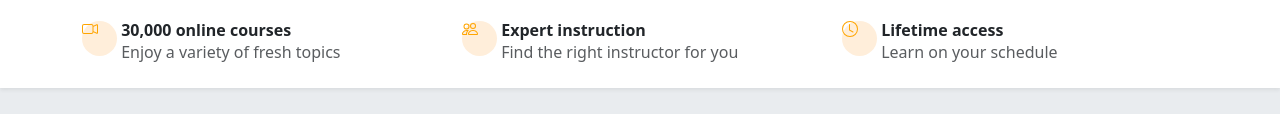
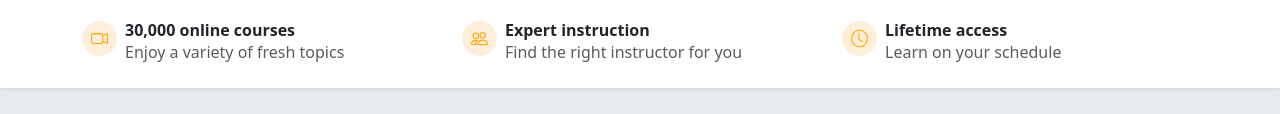
Before and after one commit to AdrianaGaglio/U2-W2-D4-Sass-Bootstrap, a plain HTML site: page index.html in a window 1280 px wide. Shown: the part 462-576 px from the top of the page. Drawn offline with nearby package versions, Linux system fonts and the light colour scheme.

Commit message:
update styles

```diff
--- a/index.html
+++ b/index.html
@@ -71,29 +71,29 @@
       <section class="features py-4 shadow-sm bg-body">
         <div class="container">
           <div class="row">
-            <div class="col">
-              <div class="d-inline-block rounded-circle text-center">
-                <img src="./assets/imgs/video.svg" alt="video icon" />
+            <div class="col d-flex">
+              <div class="rounded-circle text-center d-flex">
+                <img class="w-50" src="./assets/imgs/video.svg" alt="video icon" />
               </div>
-              <div class="d-inline-block feature">
+              <div class="feature ps-2">
                 <h4 class="h6 fw-bold mb-0">30,000 online courses</h4>
                 <p class="text-opacity-50 text-body-secondary mb-0">Enjoy a variety of fresh topics</p>
               </div>
             </div>
-            <div class="col">
-              <div class="d-inline-block rounded-circle text-center">
-                <img src="./assets/imgs/users.svg" alt="user icon" />
+            <div class="col d-flex">
+              <div class="rounded-circle text-center d-flex">
+                <img class="w-50" src="./assets/imgs/users.svg" alt="user icon" />
               </div>
-              <div class="d-inline-block feature">
+              <div class="feature ps-2">
                 <h4 class="h6 fw-bold mb-0">Expert instruction</h4>
                 <p class="text-opacity-50 text-body-secondary mb-0">Find the right instructor for you</p>
               </div>
             </div>
-            <div class="col">
-              <div class="d-inline-block rounded-circle text-center">
-                <img src="./assets/imgs/clock.svg" alt="clock icon" />
+            <div class="col d-flex">
+              <div class="rounded-circle text-center d-flex">
+                <img class="w-50" src="./assets/imgs/clock.svg" alt="clock icon" />
               </div>
-              <div class="d-inline-block feature">
+              <div class="feature ps-2">
                 <h4 class="h6 fw-bold mb-0">Lifetime access</h4>
                 <p class="text-opacity-50 text-body-secondary mb-0">Learn on your schedule</p>
               </div>
--- a/scss/partials/_main.scss
+++ b/scss/partials/_main.scss
@@ -5,10 +5,13 @@
 .features {
   .col {
     & > div:first-child {
-      vertical-align: top;
       background-color: #ffeeda;
       width: 35px;
       height: 35px;
+      img {
+        display: block;
+        margin-inline: auto;
+      }
     }
   }
 }
```
Also changed, not shown: assets/css/style.css, 1 other file.
